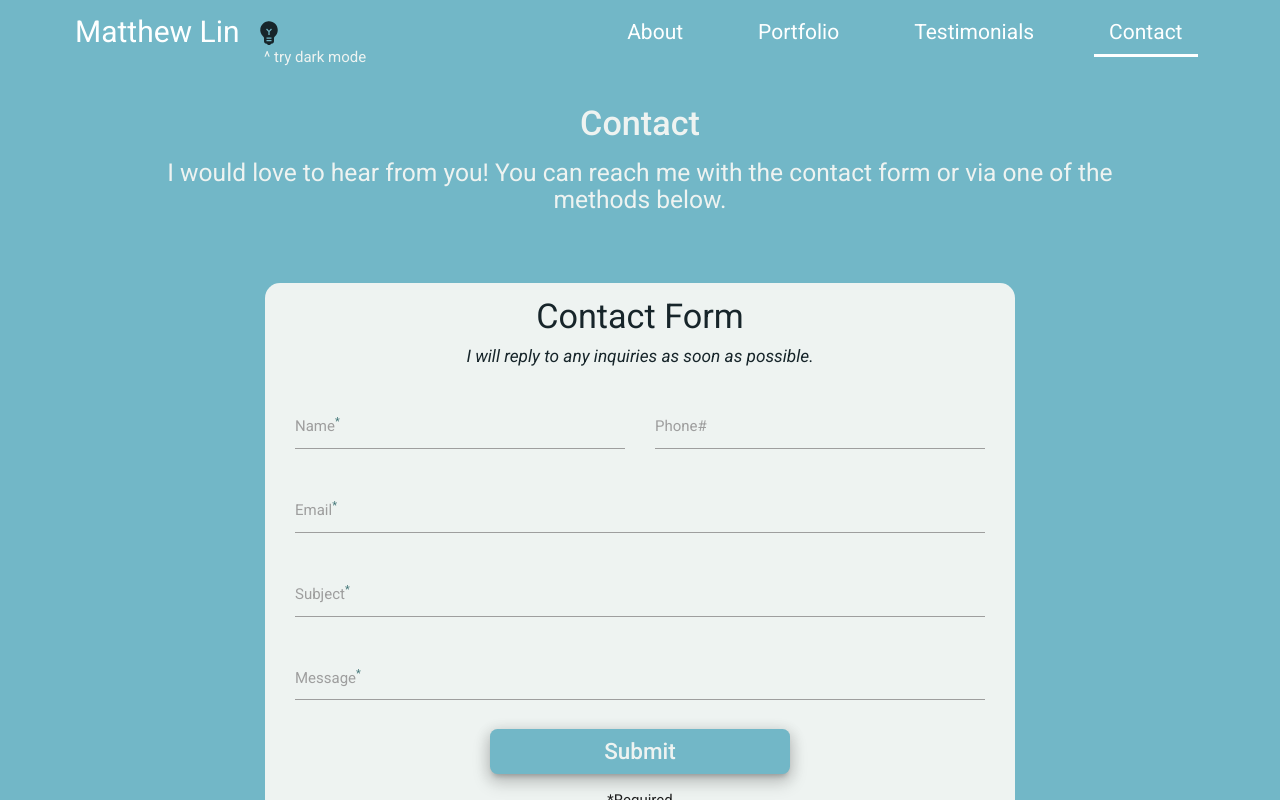
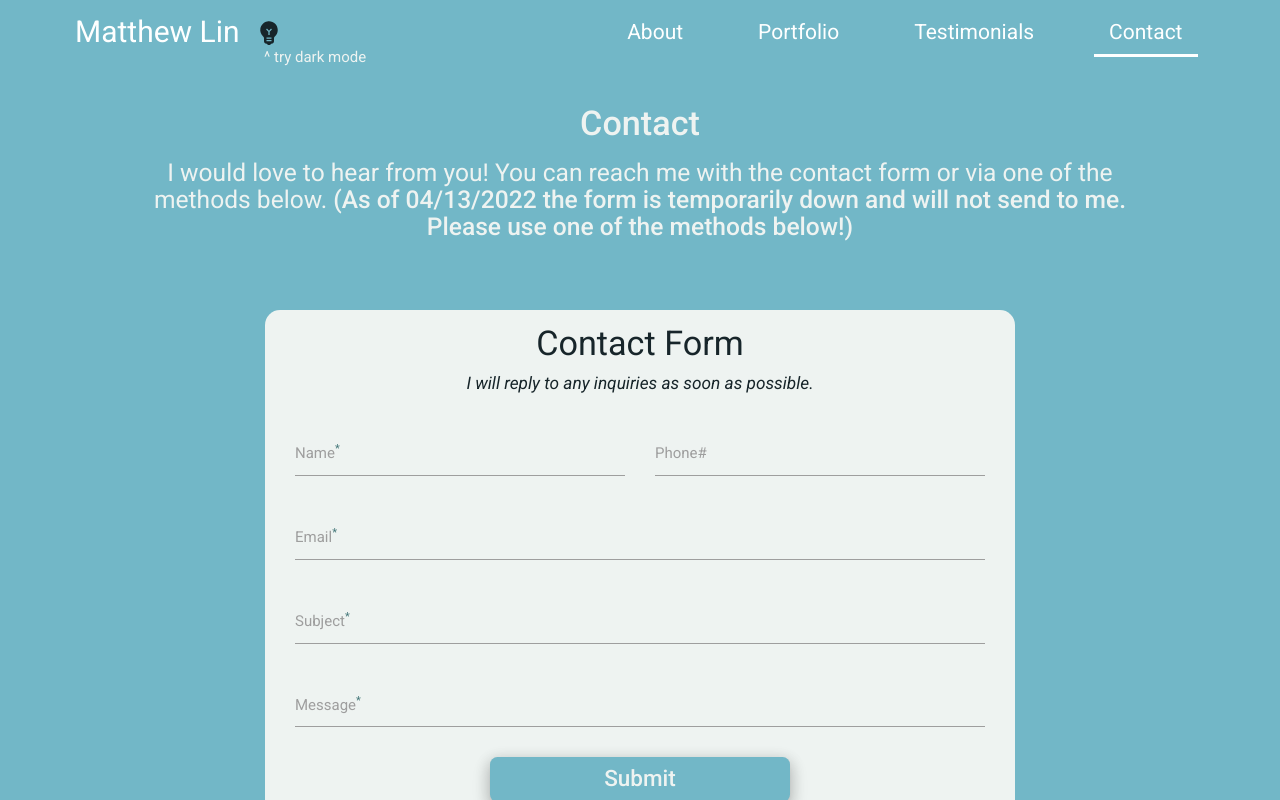
Before and after one commit to matthew-plusprogramming/matthewlin.dev, a React (Create React App) app: page /contact in a window 1280 px wide. Shown: the top 800 px of the page. Built offline with nearby package versions, Linux system fonts and the light colour scheme.

Commit message:
Update Contact.js

```diff
--- a/src/Contact.js
+++ b/src/Contact.js
@@ -15,7 +15,7 @@ const Contact = () => {
           <div className="flex-row center fade-in-after-page-title-load flex-container large-bottom-margin">
             <h5>
               I would love to hear from you! You can reach me with the contact
-              form or via one of the methods below.
+              form or via one of the methods below. <strong>(As of 04/13/2022 the form is temporarily down and will not send to me. Please use one of the methods below!)</strong>
             </h5>
           </div>
           <div
```
